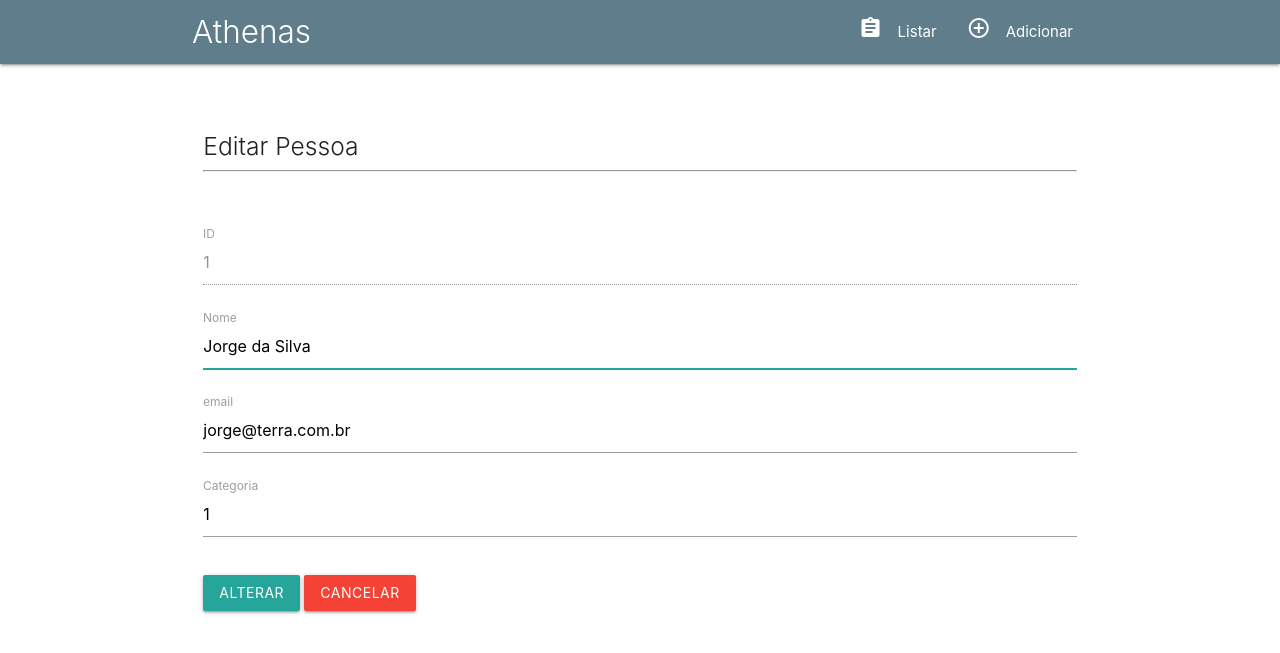
After one commit to WebertySilveira/Athenas, a PHP site: page /public/edit-pessoa.php?id=1 in a window 1280 px wide. The commit adds this page. Shown: the top 653 px of the page. Run offline with PHP 8.4, Linux system fonts and the light colour scheme; data comes from the database, SQL or seed files in the repository; both versions use the stored data as it was after the commit.

Commit message:
CRUD COMPLETO

```diff
--- a/classes/Pessoas.class.php
+++ b/classes/Pessoas.class.php
@@ -4,10 +4,10 @@
 
     class Pessoas extends Connection implements crudPessoas{
 
-        private $idpessoa, $nome, $email, $id_categoria;
+        private $id, $nome, $email, $id_categoria;
 
-        protected function setId($idpessoa){
-            $this->id = $idpessoa;
+        protected function setId($id){
+            $this->id = $id;
         }
         protected function setNome($nome){
             $this->nome = $nome;
@@ -37,6 +37,24 @@
             $this->setNome($nome);
             $this->setEmail($email);
             $this->setCategoria($id_categoria);
+        }
+
+        public function dadosDaTabela($id){
+            $conn = $this->connect();
+
+            $this->setId($id);
+            $_id = $this->getId();
+
+            $sql = "SELECT * FROM pessoa WHERE idpessoa = :id";
+            $stmt = $conn->prepare($sql);
+            $stmt->bindParam(':id', $_id);
+            $stmt->execute();
+
+            $result = $stmt->fetchAll();
+
+            foreach ($result as $values) {
+                require_once "../forms/form-edit-pessoa.php";
+            }
         }
 
 
@@ -77,18 +95,59 @@
             $result = $stmt->fetchAll();
 
             foreach ($result as $values) {
+
+                $this->setId($values['idpessoa']);
+                $id = $this->getId();
+
                 echo "<tr>";
                 echo "<td>" .$values['idpessoa']. "</td>";
                 echo "<td>" .$values['nome']. "</td>";
                 echo "<td>" .$values['email']. "</td>";
                 echo "<td>" .$values['NOME']. "</td>";
+
+                echo "<td><a href='edit-pessoa.php?id=$id' class='btn btn-small'>Editar</a></td>";
+                echo "<td><a href='../database/pessoas/delete.php?id=$id' class='btn btn-small red'>Deletar</a></td>";
                 echo "</tr>";
             }
         }
-        public function update($idpessoa, $nome, $email, $id_categoria){
+        public function update($id, $nome, $email, $id_categoria){
+            $conn = $this->connect();
+
+
+            $this->setId($id);
+            $this->setNome($nome);
+            $this->setEmail($email);
+            $this->setCategoria($id_categoria);
+
+            $_id = $this->getId();
+            $_nome = $this->getNome();
+            $_email = $this->getEmail();
+            $_categoria = $this->getCategoria();
+
+            $sql = "UPDATE pessoa SET nome = :nome, email = :email, id_categoria = :categoria
+                    WHERE idpessoa = :id";
+
+            $stmt = $conn->prepare($sql);
+            $stmt->bindParam(':id', $_id);
+            $stmt->bindParam(':nome', $_nome);
+            $stmt->bindParam(':email', $_email);
+            $stmt->bindParam(':categoria', $_categoria);
+            $stmt->execute();
+
+            $destino = header('Location: ../../public/home.php');
 
         }
-        public function delete($idpessoa){
+        public function delete($id){
+            $conn = $this->connect();
 
+            $this->setId($id);
+            $id = $this->getId();
+
+            $sql = "DELETE FROM pessoa WHERE idpessoa = :id";
+            $stmt = $conn->prepare($sql);
+            $stmt->bindParam(':id', $id);
+            $stmt->execute();
+
+            $destino = header("Location: ../../public/home.php");
         }
     }
--- a/classes/crudPessoas.class.php
+++ b/classes/crudPessoas.class.php
@@ -4,6 +4,6 @@
 
         public function create();
         public function read($search);
-        public function update($idpessoa, $nome, $email, $id_categoria);
-        public function delete($idpessoa);
+        public function update($id, $nome, $email, $id_categoria);
+        public function delete($id);
     }
--- a/config/header.inc.html
+++ b/config/header.inc.html
@@ -16,6 +16,7 @@
         <div class="nar-wrapper container">
             <a href="home.php" class="brand-logo light">Athenas</a>
             <ul class="right">
+                <li><a href="../public/home.php"><i class="material-icons left">assignment</i>Listar</a></li>
                 <li><a href="categorias.php"><i class="material-icons left">add_circle_outline</i>Adicionar</a></li>
             </ul>
         </div>
--- /dev/null
+++ b/forms/form-edit-pessoa.php
@@ -0,0 +1,22 @@
+<form action="../database/pessoas/update.php" method="post" class="row">
+    <div class="input-field col s12">
+        <label for="id">ID</label>
+        <input type="text" name="id" value="<?php echo $id ?>" readonly="readonly">
+    </div>
+    <div class="input-field col s12">
+        <label for="nome">Nome</label>
+        <input type="text" name="nome" id="nome" value="<?php echo $values['nome'] ?>" required autofocus>
+    </div>
+    <div class="input-field col s12">
+        <label for="Email">email</label>
+        <input type="text" name="email" id="email" value="<?php echo $values['email'] ?>" required autofocus>
+    </div>
+    <div class="input-field col s12">
+        <label for="categoria">Categoria</label>
+        <input type="text" name="categoria" id="categoria" value="<?php echo $values['id_categoria'] ?>" >
+    </div>
+    <div class="input-field col s12">
+        <input type="submit" value="Alterar" class="btn">
+        <a href="home.php" class="btn red">Cancelar</a>
+    </div>
+</form>
--- /dev/null
+++ b/public/edit-pessoa.php
@@ -0,0 +1,19 @@
+<?php require_once "../config/header.inc.html"; ?>
+
+    <div class="row container">
+        <p>&nbsp;</p>
+        <div class="col s12">
+            <h5 class="light">Editar Pessoa</h5><hr><br><br>
+
+            <?php
+                require_once '../classes/autoload.php';
+
+                $id = filter_input(INPUT_GET, 'id', FILTER_SANITIZE_NUMBER_INT);
+
+                $editPessoa = new Pessoas();
+                $editPessoa->dadosDaTabela($id);
+            ?>
+        </div>
+    </div>
+
+<?php require_once "../config/footer.inc.html"; ?>
--- a/public/home.php
+++ b/public/home.php
@@ -6,7 +6,7 @@
 <div class="row container">
     <div class="col s12">
         <p>&nbsp;</p>
-        <h5 class="light">Pessoas</h5><hr>
+        <h5 class="light">Pessoas</h5><hr><br><br>
 
         <?php require_once '../forms/form-consulta.php' ?>
 
@@ -20,6 +20,7 @@
                 </tr>
             </thead>
             <tbody>
+                <h5 class="light">Dados Cadastrados</h5><hr>
                 <?php
                     require_once "../database/pessoas/read.php";
                 ?>
--- a/public/pessoas.php
+++ b/public/pessoas.php
@@ -3,7 +3,7 @@
 <div class="row container">
     <div class="col s12">
         <p>&nbsp;</p>
-        <h5 class="light">Cadastro de Pessoas</h5><hr>
+        <h5 class="light">Cadastro de Pessoas</h5><hr><br><br>
 
         <?php
             $id_categoria = filter_input(INPUT_GET, 'id', FILTER_SANITIZE_SPECIAL_CHARS);
```
Also changed, not shown: banco.sql (added, +124 -0 lines), database/pessoas/delete.php (+8 -0 lines), database/pessoas/update.php (+11 -0 lines).
